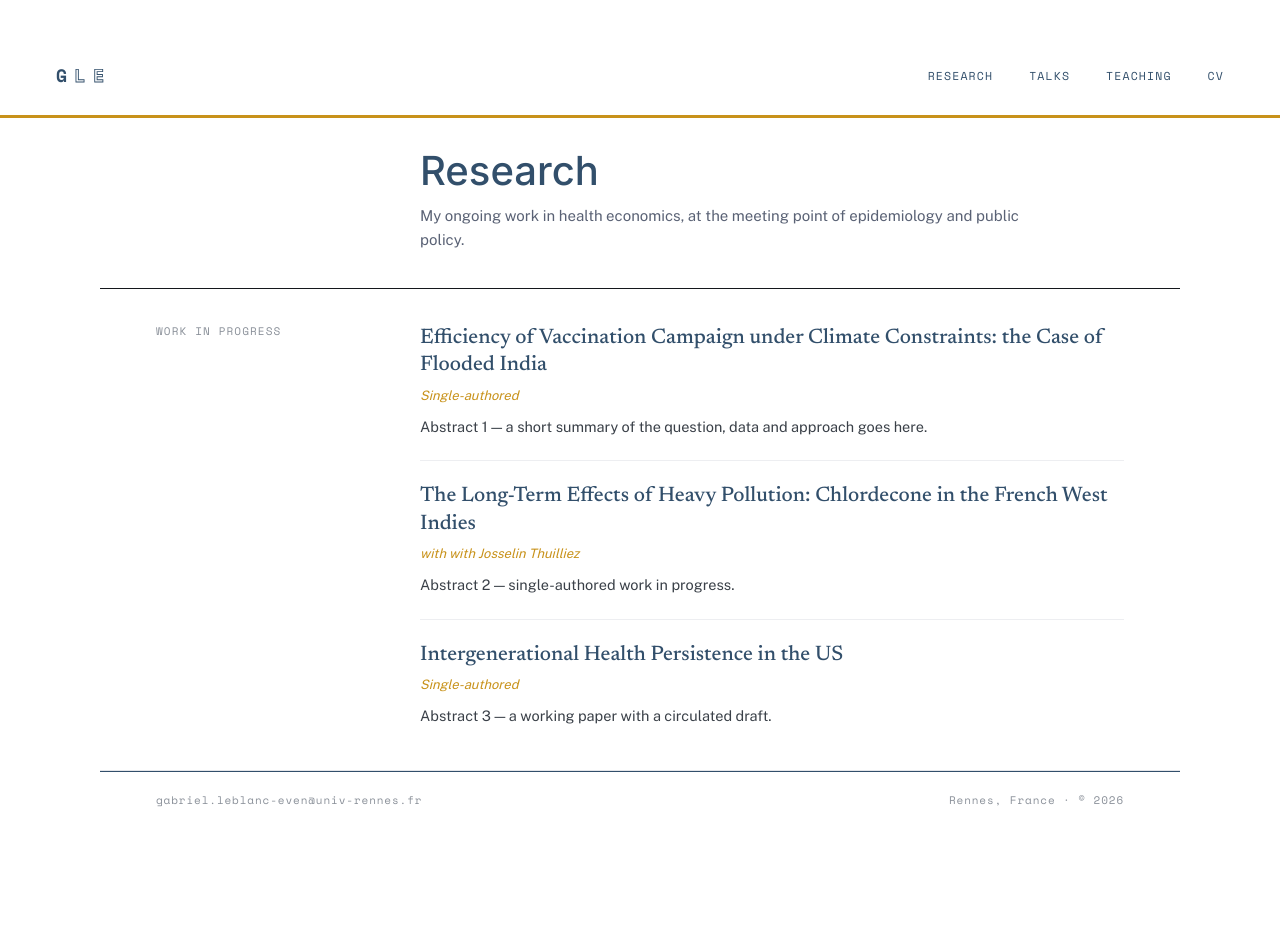
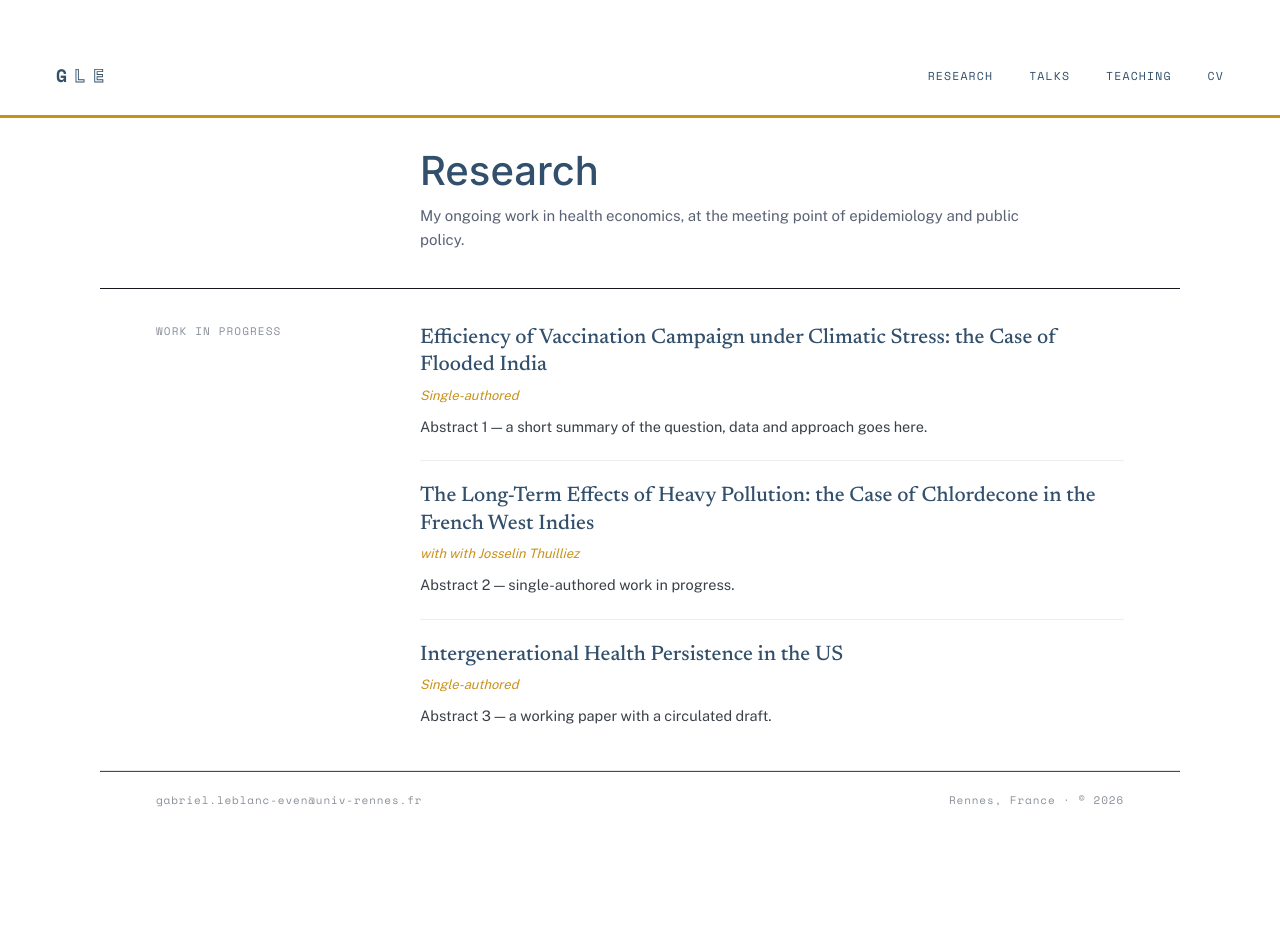
Before and after one commit to gabriel-leblanceven/gabriel-leblanceven.github.io, a Jekyll site: the page built from _pages/research.md, in a window 1280 px wide. Built offline with Jekyll 4.4.1, drawn with Linux system fonts in a browser that asks for light colours; a script bundle is joined from its source files by our own code; library files that are not in the unit come from our copies.

Commit message:
Update papers.yml

```diff
--- a/_data/papers.yml
+++ b/_data/papers.yml
@@ -1,9 +1,9 @@
-- title: "Efficiency of Vaccination Campaign under Climate Constraints: the Case of Flooded India"
+- title: "Efficiency of Vaccination Campaign under Climatic Stress: the Case of Flooded India"
   coauthors: ""
   abstract: "Abstract 1 — a short summary of the question, data and approach goes here."
   status: wip
 
-- title: "The Long-Term Effects of Heavy Pollution: Chlordecone in the French West Indies"
+- title: "The Long-Term Effects of Heavy Pollution: the Case of Chlordecone in the French West Indies"
   coauthors: "with Josselin Thuilliez"
   abstract: "Abstract 2 — single-authored work in progress."
   status: wip
```
